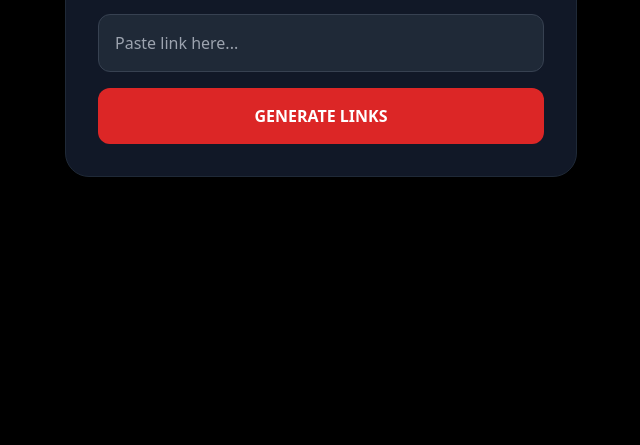
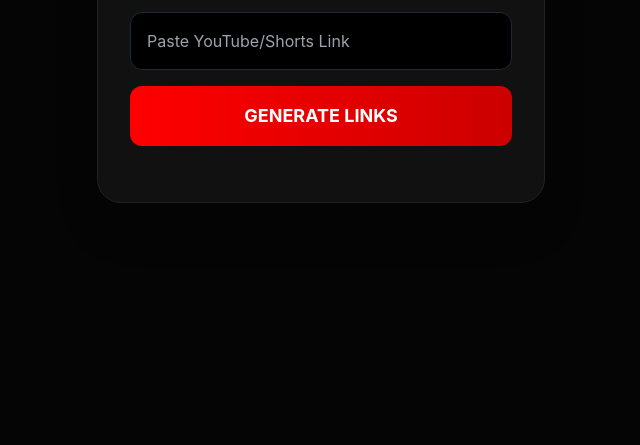
Before and after one commit to Shivam-kumar-coder/ytdownloader-pro, a plain HTML site: page frontend/index.html in a window 1280 px wide. Shown: the part 355-800 px from the top of the page, without its empty margins (319-959 px from the left). Drawn offline with nearby package versions, Linux system fonts and the light colour scheme.

Commit message:
Update index.html

```diff
--- a/frontend/index.html
+++ b/frontend/index.html
@@ -3,48 +3,57 @@
 <head>
     <meta charset="UTF-8">
     <meta name="viewport" content="width=device-width, initial-scale=1.0">
-    <title>StreamSaver Pro | HD</title>
+    <title>StreamSaver Pro | No-Limit Downloader</title>
     <script src="https://cdn.tailwindcss.com"></script>
+    <link rel="stylesheet" href="https://cdnjs.cloudflare.com/ajax/libs/font-awesome/6.4.0/css/all.min.css">
+    <style>
+        body { background: #050505; color: white; font-family: 'Inter', sans-serif; }
+        .card { background: #111; border: 1px solid #222; border-radius: 24px; }
+        .download-btn { background: linear-gradient(90deg, #ff0000, #cc0000); }
+    </style>
 </head>
-<body class="bg-black text-white flex items-center justify-center min-h-screen">
-    <div class="p-8 bg-gray-900 rounded-3xl w-full max-w-lg border border-gray-800">
-        <h1 class="text-3xl font-black text-center mb-8">STREAMSAVER <span class="text-red-600">PRO</span></h1>
+<body class="min-h-screen flex items-center justify-center p-4">
 
-        <div class="flex flex-col gap-4">
-            <input id="url" type="text" placeholder="Paste link here..." class="w-full p-4 rounded-xl bg-gray-800 border border-gray-700 outline-none">
-            <button onclick="analyze()" class="bg-red-600 p-4 rounded-xl font-bold hover:bg-red-700 transition">GENERATE LINKS</button>
-        </div>
+    <div class="max-w-md w-full card p-8 text-center shadow-2xl">
+        <h1 class="text-3xl font-black mb-2 tracking-tighter text-red-600">STREAMSAVER PRO</h1>
+        <p class="text-gray-500 text-xs mb-8 uppercase font-bold tracking-widest">Stable Engine v2.0</p>
 
-        <div id="loader" class="hidden text-center mt-6 text-gray-400 animate-pulse">Processing... Please Wait</div>
+        <input id="videoLink" type="text" placeholder="Paste YouTube/Shorts Link"
+               class="w-full bg-black border border-gray-800 p-4 rounded-xl mb-4 outline-none focus:border-red-600 transition">
 
-        <div id="options" class="hidden mt-8 space-y-4">
-            <button onclick="dl('mp4')" class="w-full bg-white text-black p-4 rounded-xl font-bold">Download Video (MP4)</button>
-            <button onclick="dl('mp3')" class="w-full border border-gray-700 p-4 rounded-xl font-bold">Download Audio (MP3)</button>
+        <button onclick="getLinks()" id="mainBtn" class="w-full download-btn p-4 rounded-xl font-bold text-lg mb-6 active:scale-95 transition">
+            GENERATE LINKS
+        </button>
+
+        <div id="results" class="hidden space-y-3">
+            <div id="loading" class="text-red-500 font-bold animate-pulse mb-4 italic text-sm">Fetching HD Streams...</div>
+            <iframe id="dl_iframe" style="width:100%;height:60px;border:none;overflow:hidden;" scrolling="no"></iframe>
+            <p class="text-[10px] text-gray-600 mt-4 italic">Note: If popup opens, close it and stay on this page.</p>
         </div>
     </div>
 
     <script>
-        const API = "https://ytdownloader-pro.onrender.com"; // 👈 Apna Render URL check karo
-        let vId = "";
+        function getLinks() {
+            const link = document.getElementById('videoLink').value.trim();
+            if (!link.includes('youtube.com') && !link.includes('youtu.be')) {
+                alert("Please paste a valid YouTube link!");
+                return;
+            }
 
-        function analyze() {
-            const input = document.getElementById('url').value;
-            const match = input.match(/(?:v=|youtu\.be\/|shorts\/)([a-zA-Z0-9_-]{11})/);
-            if(match) {
-                vId = match[1];
-                document.getElementById('loader').classList.remove('hidden');
-                // Chhota sa delay to simulate processing
-                setTimeout(() => {
-                    document.getElementById('loader').classList.add('hidden');
-                    document.getElementById('options').classList.remove('hidden');
-                }, 1000);
-            } else {
-                alert("Invalid Link!");
-            }
-        }
+            // Extract Video ID
+            const vidMatch = link.match(/(?:v=|youtu\.be\/|shorts\/)([a-zA-Z0-9_-]{11})/);
+            if (!vidMatch) return alert("Link Error!");
+            const vidId = vidMatch[1];
 
-        function dl(t) {
-            window.location.href = `${API}/download?videoId=${vId}&type=${t}`;
+            // Show results UI
+            document.getElementById('results').classList.remove('hidden');
+            document.getElementById('mainBtn').innerHTML = "Ready! <i class='fas fa-check'></i>";
+            document.getElementById('mainBtn').classList.add('opacity-50', 'pointer-events-none');
+
+            // Use Stable Third-Party Engine Iframe (This is what big sites use)
+            // It bypasses YouTube's bot detection because it uses a massive proxy network
+            const dlFrame = document.getElementById('dl_iframe');
+            dlFrame.src = `https://loader.to/api/button/?url=${encodeURIComponent(link)}&f=720&color=ff0000`;
         }
     </script>
 </body>
```
